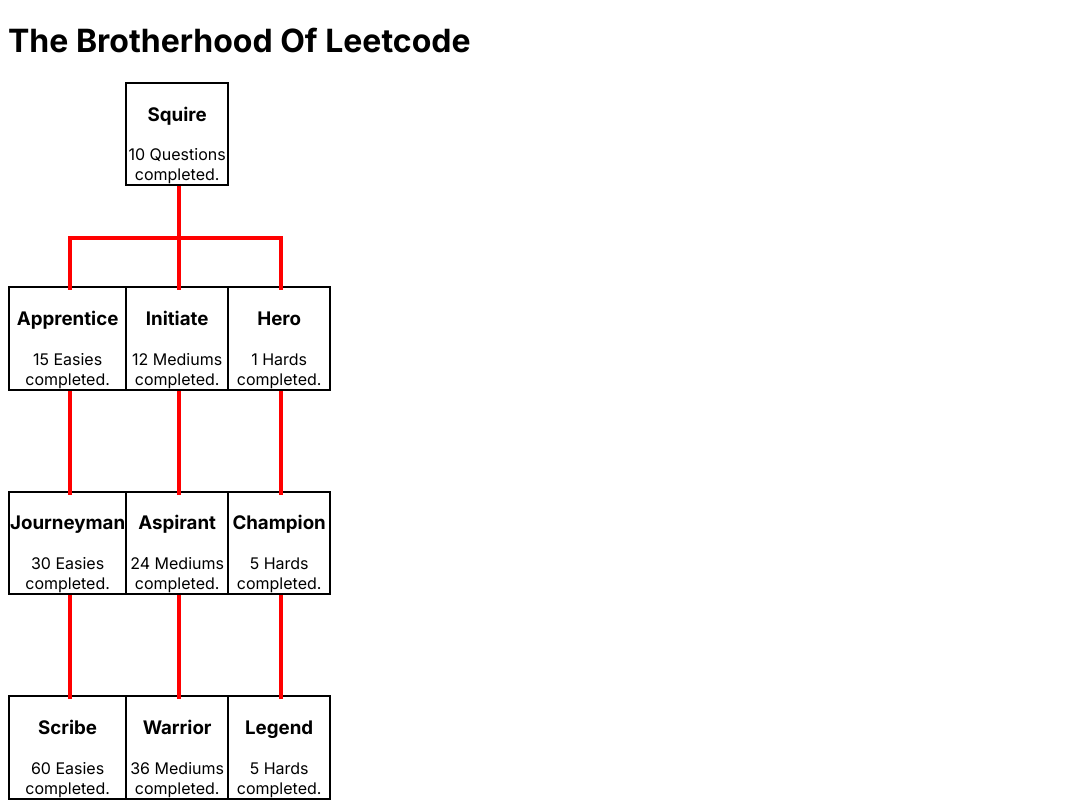
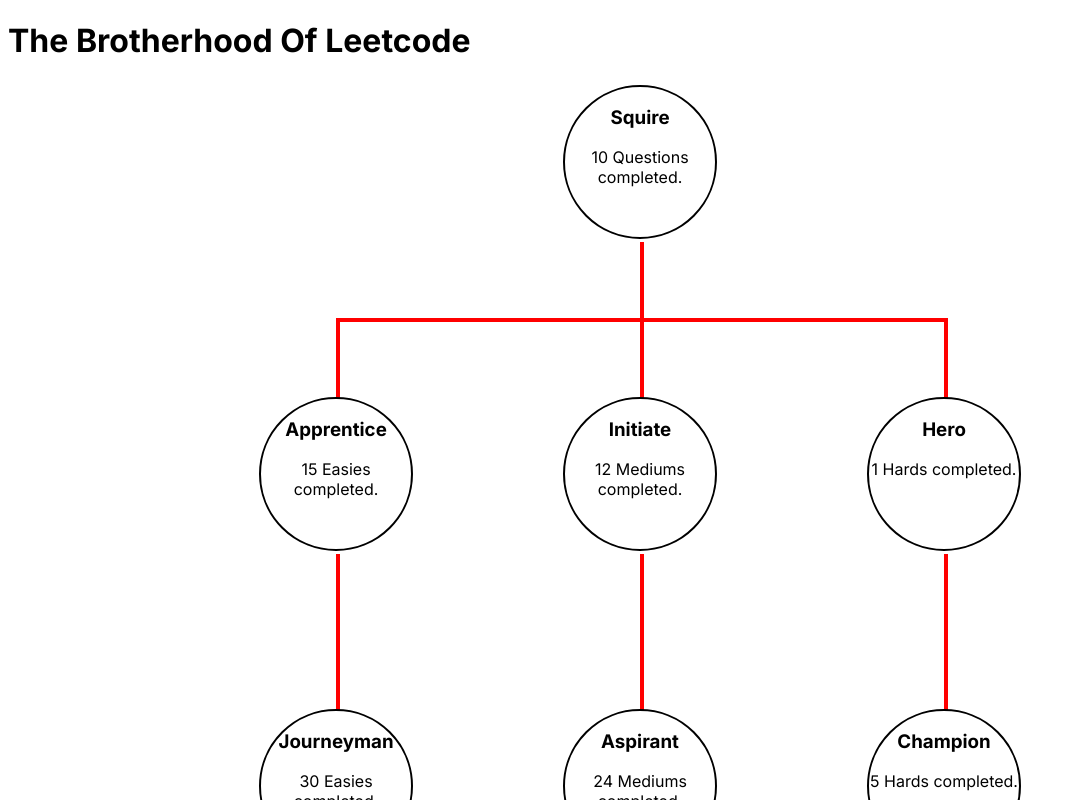
Before and after one commit to adrientremblay/BrotherhoodOfLeetcode, a Next.js app: page / in a window 1280 px wide. Shown: the top 800 px of the page, without its empty margins (0-1076 px from the left). Built offline with nearby package versions, Linux system fonts and the light colour scheme.

Commit message:
Make everything bigger

```diff
--- a/app/globals.css
+++ b/app/globals.css
@@ -3,17 +3,10 @@
 }
 
 .rankTable {
-    border-collapse: collapse;
-}
-
-.rankTable td {
-    width: 100px;
-    height: 100px;
-    padding: 0;
+    margin: 0px auto;
 }
 
 .content {
-    border: 2px solid black;
 }
 
 .line {
@@ -36,6 +29,10 @@
 
 td {
     position: relative;
+    border-radius: 50%;
+    width: 300px;
+    height: 150px;
+    margin: 20px;
 }
 
 .half {
@@ -53,4 +50,9 @@
 
 .rank {
     text-align: center;
+    border: 2px solid black;
+    border-radius: 50%;
+    width: 150px;
+    height: 150px;
+    margin: 0px auto;
 }
```
